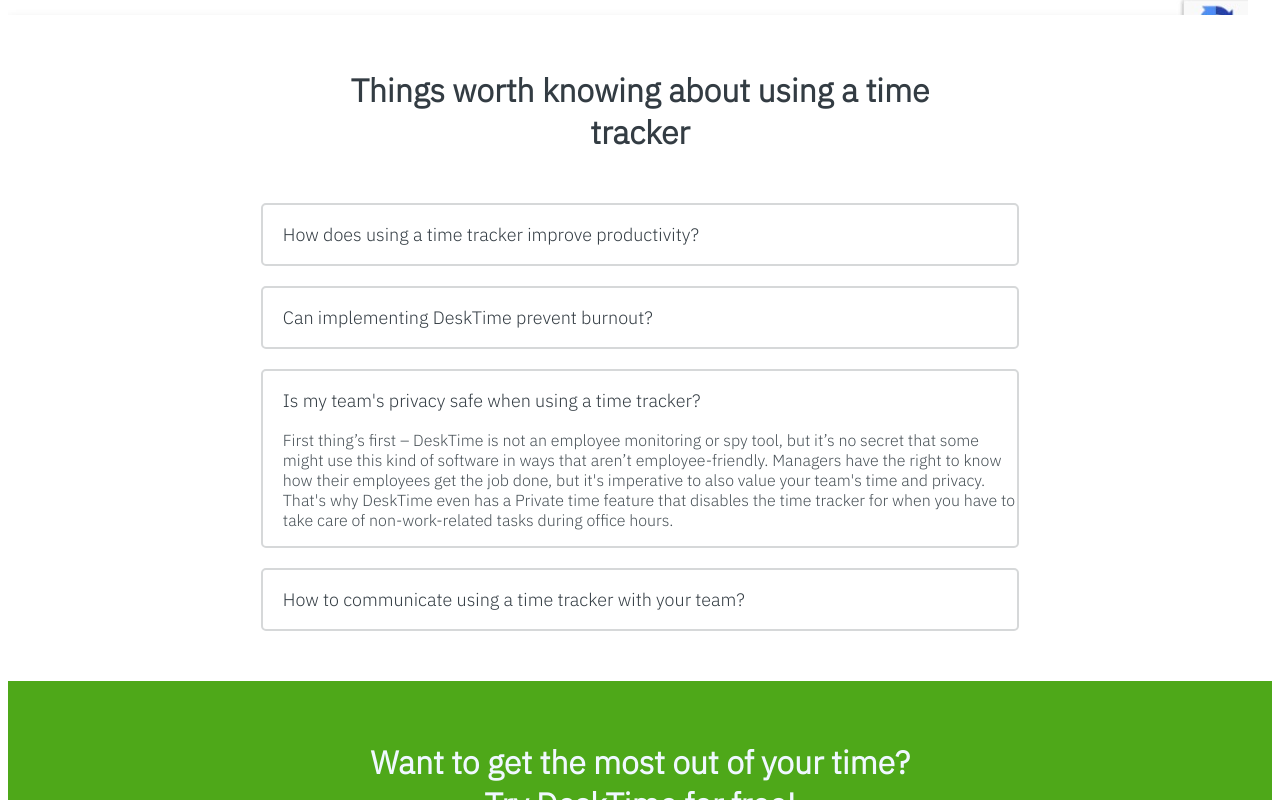
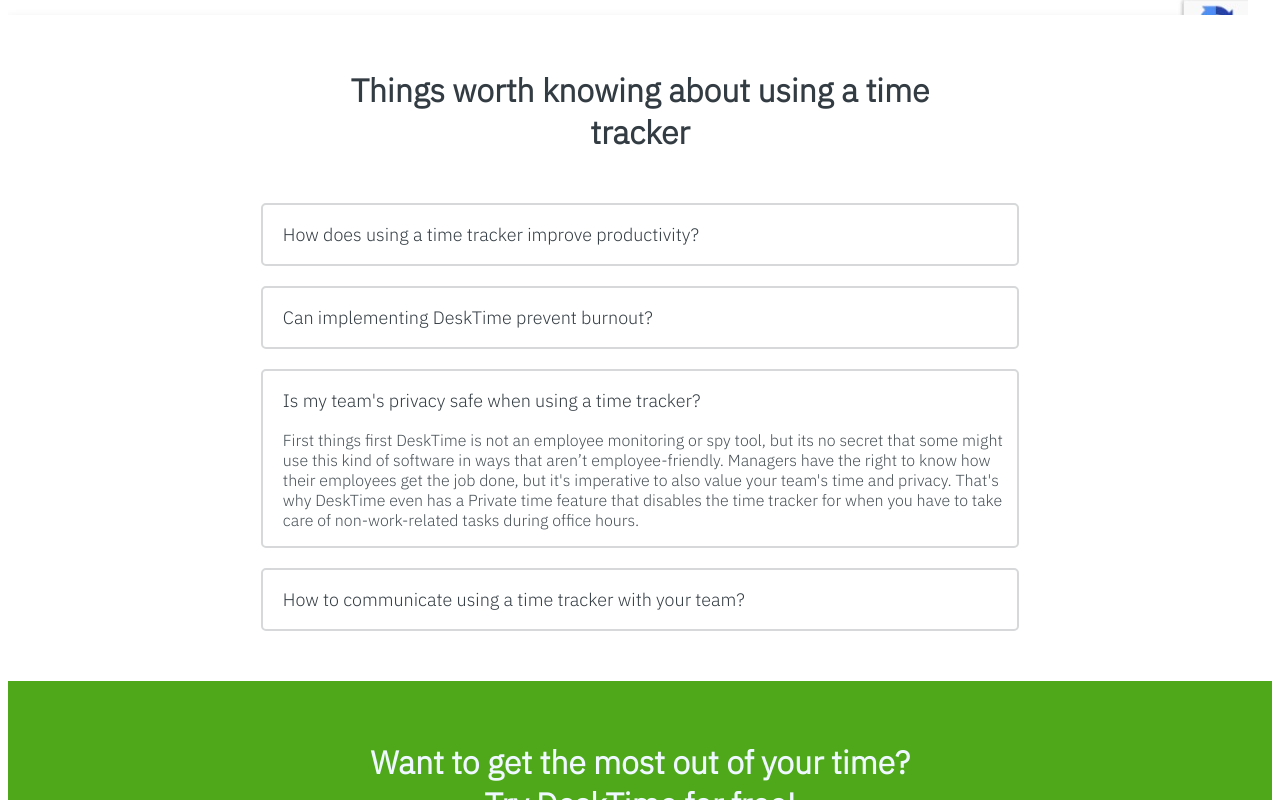
Before and after one commit to palabhi017/DeskTime-Clome, a plain HTML site: page index.html in a window 1280 px wide. Both pictures are taken after a click on the element "Is my team's privacy safe when using a time tracker?". Shown: the part 5240-6040 px from the top of the page. Drawn offline with Linux system fonts and the light colour scheme.

Commit message:
homepage1

```diff
--- a/index.html
+++ b/index.html
@@ -10,7 +10,7 @@
 <link rel="preconnect" href="https://fonts.gstatic.com" crossorigin>
 <link href="https://fonts.googleapis.com/css2?family=IBM+Plex+Sans:wght@300&display=swap" rel="stylesheet">
 <script type="module" src="scripts/home.js"></script>
-    <title>Document</title>
+    <title>Home</title>
 </head>
 <body>
 
@@ -120,7 +120,7 @@
          </div>
          <div>
             <p id="q3">Is my team's privacy safe when using a time tracker?</p>
-            <p id="ans3">First thing’s first – DeskTime is not an employee monitoring or spy tool, but it’s no secret that some might use this kind of software in ways that aren’t employee-friendly. Managers have the right to know how their employees get the job done, but it's imperative to also value your team's time and privacy. That's why DeskTime even has a Private time feature that disables the time tracker for when you have to take care of non-work-related tasks during office hours.</p>
+            <p id="ans3">First things first  DeskTime is not an employee monitoring or spy tool, but its no secret that some might use this kind of software in ways that aren’t employee-friendly. Managers have the right to know how their employees get the job done, but it's imperative to also value your team's time and privacy. That's why DeskTime even has a Private time feature that disables the time tracker for when you have to take care of non-work-related tasks during office hours.</p>
          </div>
          <div>
             <p id="q4">How to communicate using a time tracker with your team?</p>
```
